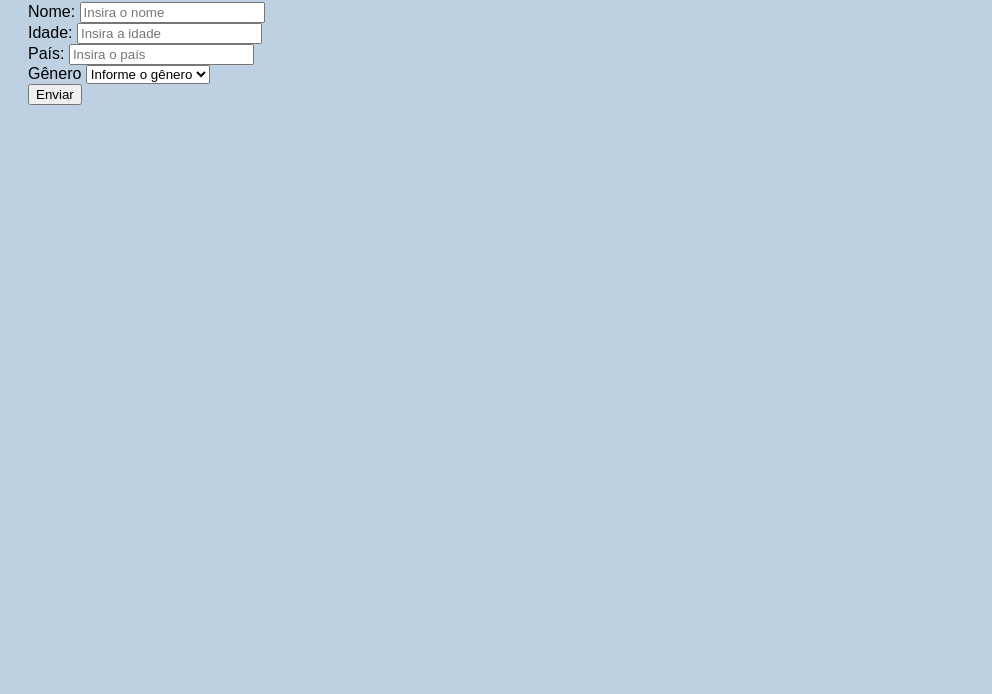
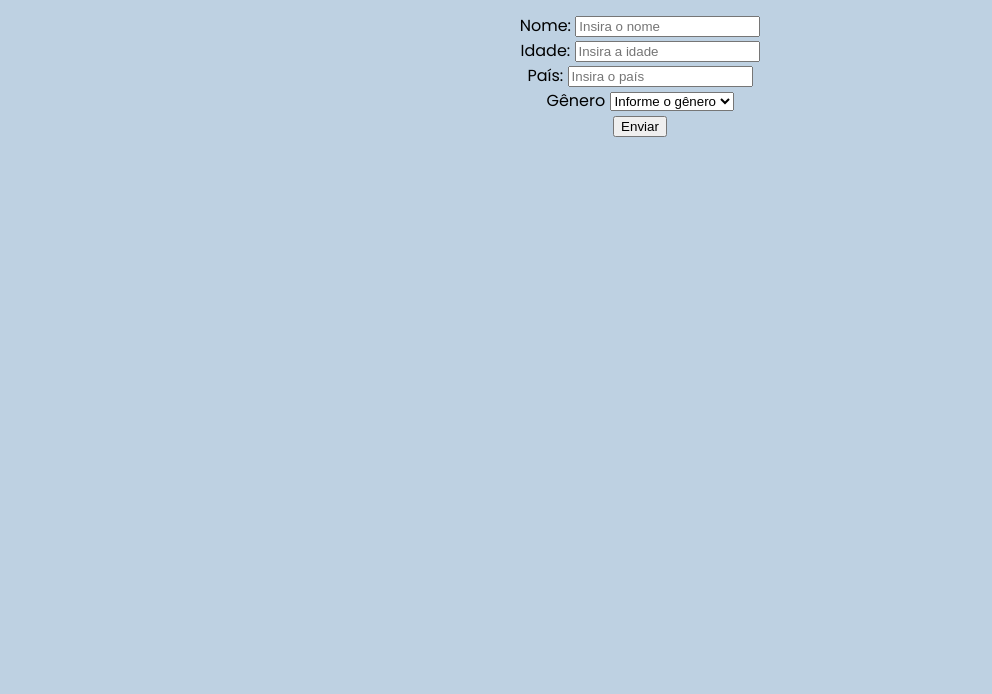
Before and after one commit to MarianaPontes1/cadastro, a plain HTML site: page index.html in a window 1280 px wide. Shown: the part 106-800 px from the top of the page, without its empty margins (0-992 px from the left). Drawn offline with Linux system fonts and the light colour scheme.

Commit message:
Add files via upload

```diff
--- a/index.html
+++ b/index.html
@@ -1,11 +1,13 @@
 <!DOCTYPE html>
 <html lang="en">
+
 <head>
     <meta charset="UTF-8">
     <meta name="viewport" content="width=device-width, initial-scale=1.0">
     <title>Registro de nome, idade, país e gênero</title>
-    <link rel = 'stylesheet' href="style.css">
+    <link rel='stylesheet' href="style.css">
 </head>
+
 <body>
     <h1>Registro de nome, idade, país e gênero</h1>
     <form>
@@ -17,14 +19,14 @@
     </form>
     <form id="form">
         <label>Idade:</label>
-        <input type="text" id="idade" placeholder="Insira a idade">
+        <input type="number" id="idade" placeholder="Insira a idade">
 
     </form id="torm">
 
     <label>País:</label>
     <input type="text" id="pais" placeholder="Insira o país">
 
-    <form id ='borm'>
+    <form id='borm'>
         <label>Gênero</label>
         <select class="genero">
             <option value="">Informe o gênero</option>
@@ -40,4 +42,5 @@
     </div>
     <script src="index.js"></script>
 </body>
+
 </html>
--- a/index.js
+++ b/index.js
@@ -18,9 +18,9 @@ form.addEventListener('submit', (e) => {
     arr.push(dados)
 
     lista.innerHTML = ''
-    arr.forEach((element) => {
-        console.log(element)
+    arr.forEach((element, index) => {
         lista.innerHTML += `
+         <p> Chegada: ${index + 1}º </p>
         <p> Nome: ${element.nome} </p>
         <p> Idade: ${element.idade} </p>
         <p> País: ${element.pais} </p>
--- a/style.css
+++ b/style.css
@@ -1,5 +1,8 @@
+@import url('https://fonts.googleapis.com/css2?family=Poppins:wght@300;400;500;600;700&display=swap');
+
 body{
     background-color: rgb(190, 209, 226);
-    font-family: sans-serif;
+    font-family: "Poppins", sans-serif;
+    text-align: center;
     padding: 20px;
 }
```
Lines whose indentation alone changed are shown as unchanged.
